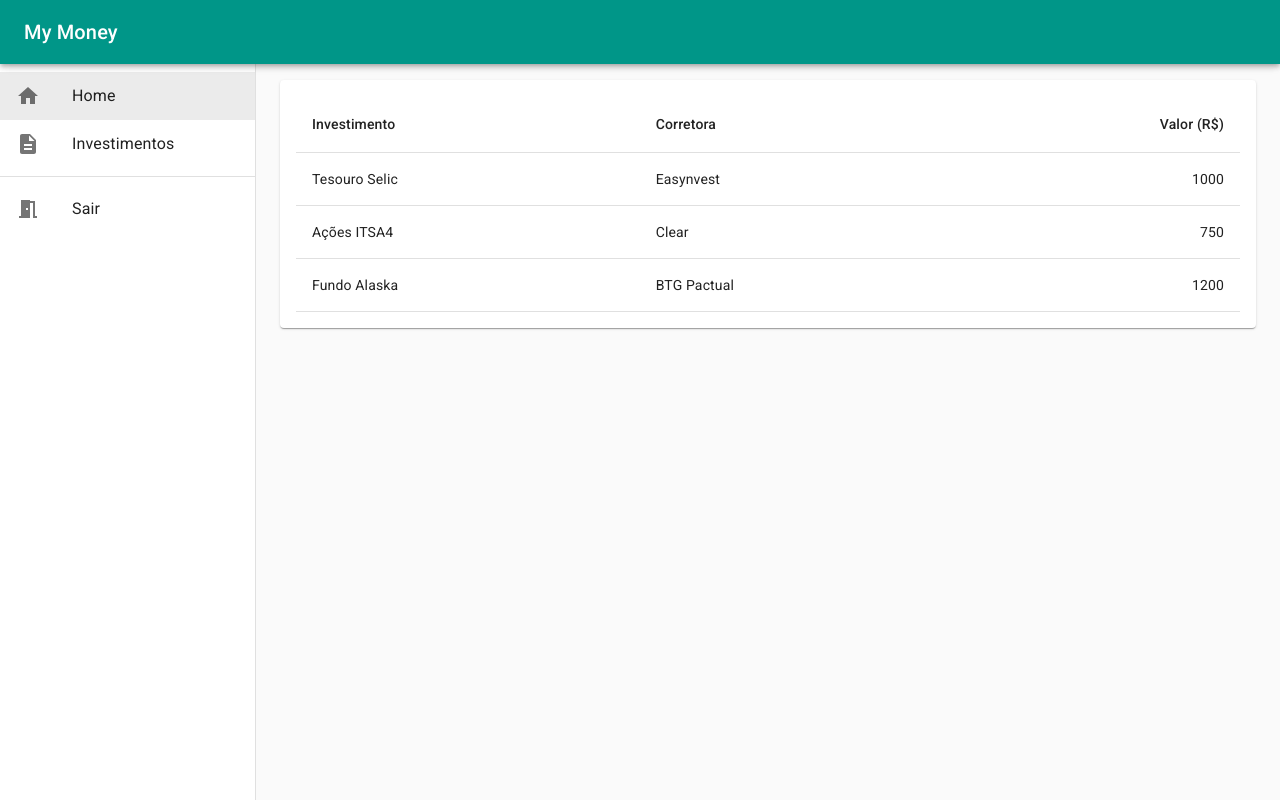
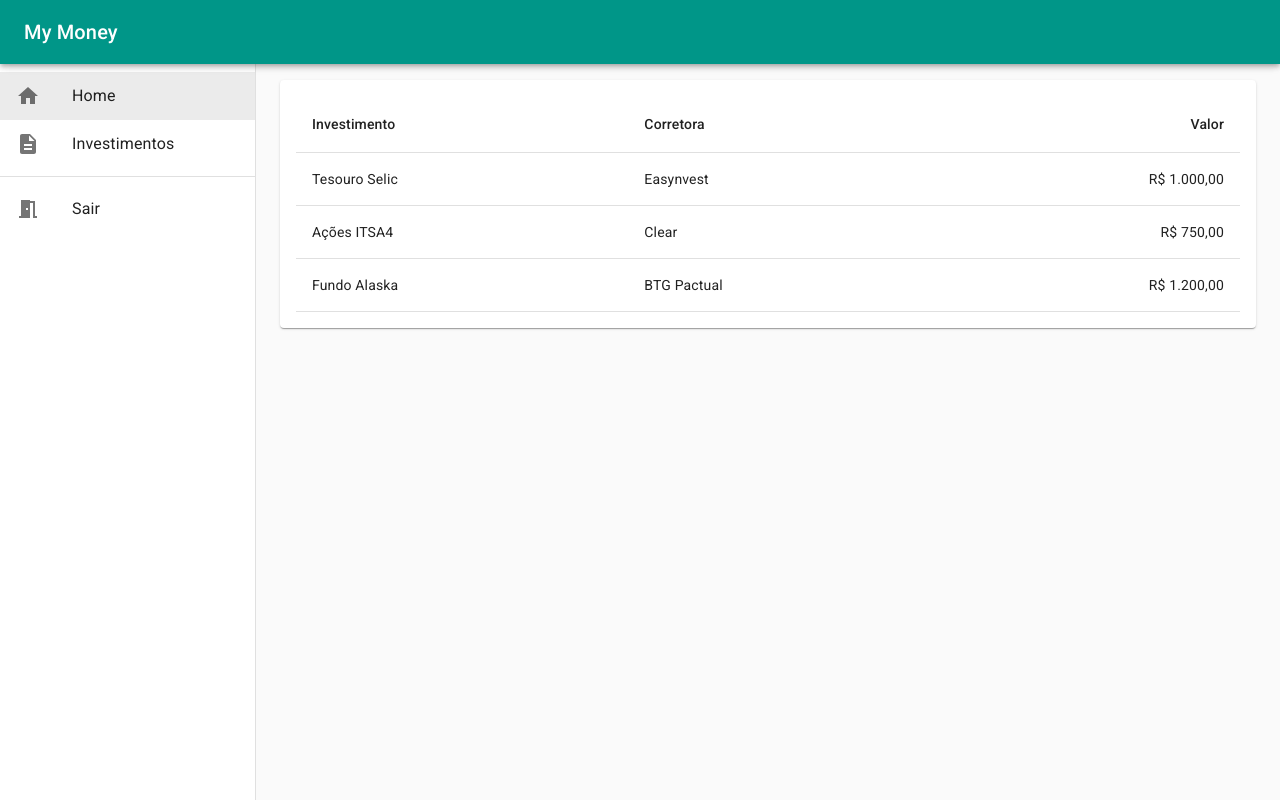
Before and after one commit to doug2k1/my-money, a React app in the folder frontend/: page /investments in a window 1280 px wide. Built offline with nearby package versions, Linux system fonts and the light colour scheme.

Commit message:
Finish frontend

```diff
--- a/frontend/package.json
+++ b/frontend/package.json
@@ -28,7 +28,7 @@
     "styled-components": "^5.1.1"
   },
   "devDependencies": {
-    "@babel/core": "^7.11.1",
+    "@babel/core": "^7.11.4",
     "@babel/plugin-proposal-object-rest-spread": "^7.11.0",
     "@babel/preset-env": "^7.11.0",
     "@babel/preset-react": "^7.10.4",
--- a/frontend/src/pages/HomePage.tsx
+++ b/frontend/src/pages/HomePage.tsx
@@ -13,10 +13,16 @@ import {
   ResponsiveContainer,
 } from 'recharts';
 
+const currencyFormatter = new Intl.NumberFormat('pt-BR', {
+  style: 'currency',
+  currency: 'BRL',
+});
+const dateFormatter = new Intl.DateTimeFormat('pt-BR');
+
 const chartData = [
-  { date: 1, name: '01/01/2020', value: 100 },
-  { date: 2, name: '01/02/2020', value: 110 },
-  { date: 3, name: '01/03/2020', value: 130 },
+  { date: '2020-08-20T21:26:18.695Z', value: 100 },
+  { date: '2020-07-20T21:26:18.695Z', value: 110 },
+  { date: '2020-06-20T21:26:18.695Z', value: 130 },
 ];
 
 const StyledContainer = styled(Grid)`
@@ -41,15 +47,24 @@ const HomePage: FC = () => {
       </Grid>
       <Grid item xs={12}>
         <StyledPaper>
-          <ResponsiveContainer width="100%" aspect={3}>
+          <ResponsiveContainer width="100%" height={400}>
             <LineChart data={chartData}>
-              <XAxis dataKey="date" />
+              <XAxis
+                dataKey="date"
+                tickFormatter={(date) => dateFormatter.format(new Date(date))}
+              />
               <YAxis
-                label={{ value: 'Valor', angle: -90, position: 'insideLeft' }}
+                tickFormatter={(value) => currencyFormatter.format(value)}
+                width={100}
               />
               <CartesianGrid stroke="#eee" strokeDasharray="5 5" />
               <Line type="monotone" dataKey="value" stroke="#8884d8" />
-              <Tooltip />
+              <Tooltip
+                labelFormatter={(date) => dateFormatter.format(new Date(date))}
+                formatter={(value, name, props) => {
+                  return [currencyFormatter.format(value as number), 'Valor'];
+                }}
+              />
             </LineChart>
           </ResponsiveContainer>
         </StyledPaper>
--- a/frontend/src/pages/InvestmentsPage.tsx
+++ b/frontend/src/pages/InvestmentsPage.tsx
@@ -8,10 +8,15 @@ import TableRow from '@material-ui/core/TableRow';
 import TableCell from '@material-ui/core/TableCell';
 import TableBody from '@material-ui/core/TableBody';
 
+const currencyFormatter = new Intl.NumberFormat('pt-BR', {
+  style: 'currency',
+  currency: 'BRL',
+});
+
 const tableData = [
-  { investment: 'Tesouro Selic', broker: 'Easynvest', value: 1000 },
-  { investment: 'Ações ITSA4', broker: 'Clear', value: 750 },
-  { investment: 'Fundo Alaska', broker: 'BTG Pactual', value: 1200 },
+  { id: 1, investment: 'Tesouro Selic', broker: 'Easynvest', value: 1000 },
+  { id: 2, investment: 'Ações ITSA4', broker: 'Clear', value: 750 },
+  { id: 3, investment: 'Fundo Alaska', broker: 'BTG Pactual', value: 1200 },
 ];
 
 const StyledContainer = styled(Grid)`
@@ -31,15 +36,17 @@ const InvestmentsPage: React.FC = () => {
             <TableRow>
               <TableCell>Investimento</TableCell>
               <TableCell>Corretora</TableCell>
-              <TableCell align="right">Valor (R$)</TableCell>
+              <TableCell align="right">Valor</TableCell>
             </TableRow>
           </TableHead>
           <TableBody>
             {tableData.map((row) => (
-              <TableRow>
+              <TableRow key={row.id}>
                 <TableCell>{row.investment}</TableCell>
                 <TableCell>{row.broker}</TableCell>
-                <TableCell align="right">{row.value}</TableCell>
+                <TableCell align="right">
+                  {currencyFormatter.format(row.value)}
+                </TableCell>
               </TableRow>
             ))}
           </TableBody>
```
Also changed, not shown: 1 other file (tests, documents, lock files or other folders).
